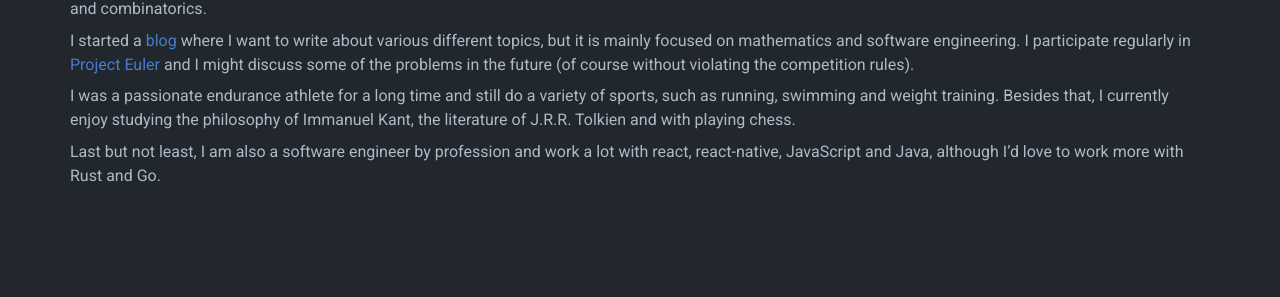
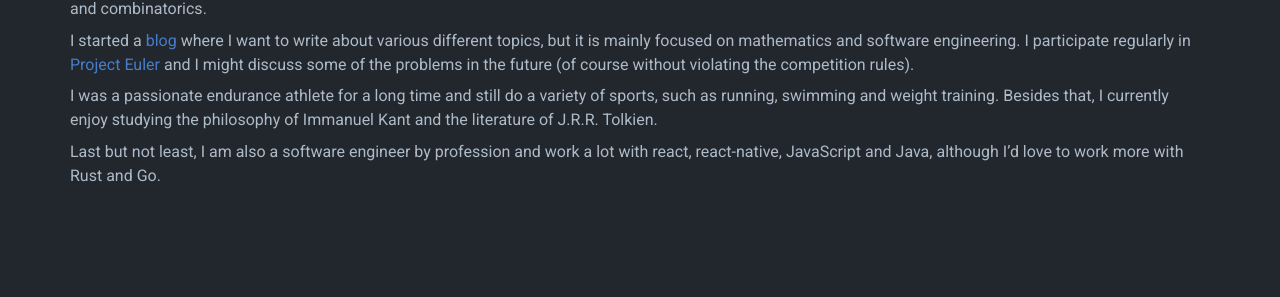
Before and after one commit to pgrepds/pgrepds.github.io, a Jekyll site: the page built from index.html, in a window 1280 px wide. Shown: the part 1276-1573 px from the top of the page. Built offline with Jekyll 4.4.1, drawn with Linux system fonts in a browser that asks for light colours; nearby versions of some CDN libraries; a style sheet for code colours, icons or effects is not loaded.

Commit message:
update about me section.

```diff
--- a/_data/about.yml
+++ b/_data/about.yml
@@ -17,6 +17,6 @@
 
     I started a [blog](https://blog.pgrepds.io/) where I want to write about various different topics, but it is mainly focused on mathematics and software engineering. I participate regularly in [Project Euler](https://projecteuler.net) and I might discuss some of the problems in the future (of course without violating the competition rules).
 
-    I was a passionate endurance athlete for a long time and still do a variety of sports, such as running, swimming and weight training. Besides that, I currently enjoy studying the philosophy of Immanuel Kant, the literature of J.R.R. Tolkien and with playing chess.
+    I was a passionate endurance athlete for a long time and still do a variety of sports, such as running, swimming and weight training. Besides that, I currently enjoy studying the philosophy of Immanuel Kant and the literature of J.R.R. Tolkien.
 
     Last but not least, I am also a software engineer by profession and work a lot with react, react-native, JavaScript and Java, although I'd love to work more with Rust and Go.
```
